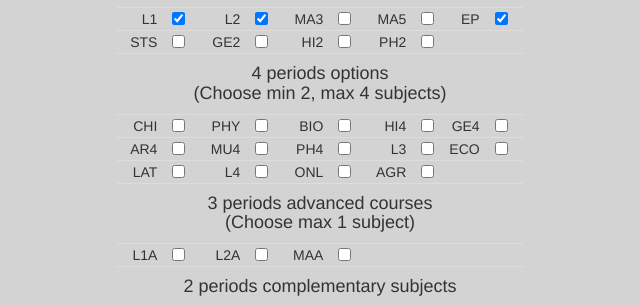
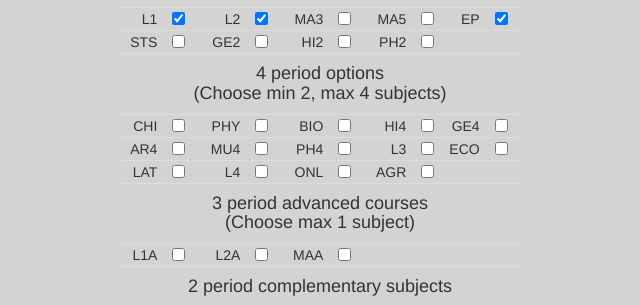
Before and after one commit to Tubolev/ESBacMark.github.io, a plain HTML site: page index.html in a window 1280 px wide. Shown: the part 241-546 px from the top of the page, 320-960 px from the left. Drawn offline with Linux system fonts and the light colour scheme.

Commit message:
STS 3rd
3rd attempt to update STS. Also changed periods to period

```diff
--- a/index.html
+++ b/index.html
@@ -56,7 +56,7 @@
 			<td width="40px" style="text-align:right;">PH2</td><td style="text-align:center;"><input type ="checkbox" id = "PH2" name = "PH2" value = "PH2" data-periods="2"  /></td>
 
 			</tr>
-			<tr><td colspan="10"> <h4>4 periods options<br> (Choose min 2, max 4 subjects)</h4></td>
+			<tr><td colspan="10"> <h4>4 period options<br> (Choose min 2, max 4 subjects)</h4></td>
 			</tr>
 			<tr>
 			<td width="30px" style="text-align:right;">CHI</td><td style="text-align:center;"><input type ="checkbox" id = "CHI" name = "CHI" value = "CHI" data-periods="4"   /></td>
@@ -78,14 +78,14 @@
 			<td width="30px" style="text-align:right;">ONL</td><td style="text-align:center;"><input type ="checkbox" id = "ONL" name = "ONL" value = "ONL" data-periods="4"/></td>
 			<td width="30px" style="text-align:right;">AGR</td><td style="text-align:center;"><input type ="checkbox" id = "AGR" name = "AGR" value = "ONL" data-periods="4"/></td>
 			</tr>
-			<tr><td colspan="10"> <h4>3 periods advanced courses<br>(Choose max 1 subject)</h4> </td>
+			<tr><td colspan="10"> <h4>3 period advanced courses<br>(Choose max 1 subject)</h4> </td>
 			</tr>
 			<tr>
 			<td width="30px" style="text-align:right;">L1A</td><td style="text-align:center;"><input type ="checkbox" id = "L1A" name = "L1A" value = "L1A" data-periods="3" /></td>
 			<td width="30px" style="text-align:right;">L2A</td><td style="text-align:center;"><input type ="checkbox" id = "L2A" name = "L2A" value = "L2A" data-periods="3"/></td>
 			<td width="30px" style="text-align:right;">MAA</td><td style="text-align:center;"><input type ="checkbox" id = "MAA" name = "MAA" value = "MAA" data-periods="3"  /></td>
 			</tr>
-			<tr><td colspan="10"> <h4>2 periods complementary subjects</h4> </td>
+			<tr><td colspan="10"> <h4>2 period complementary subjects</h4> </td>
 			</tr>
 			<tr>
 			<td width="30px" style="text-align:right;">MU2</td><td style="text-align:center;"><input type ="checkbox" id = "MU2" name = "MU2" value = "MU2" data-periods="2"/></td>
```
